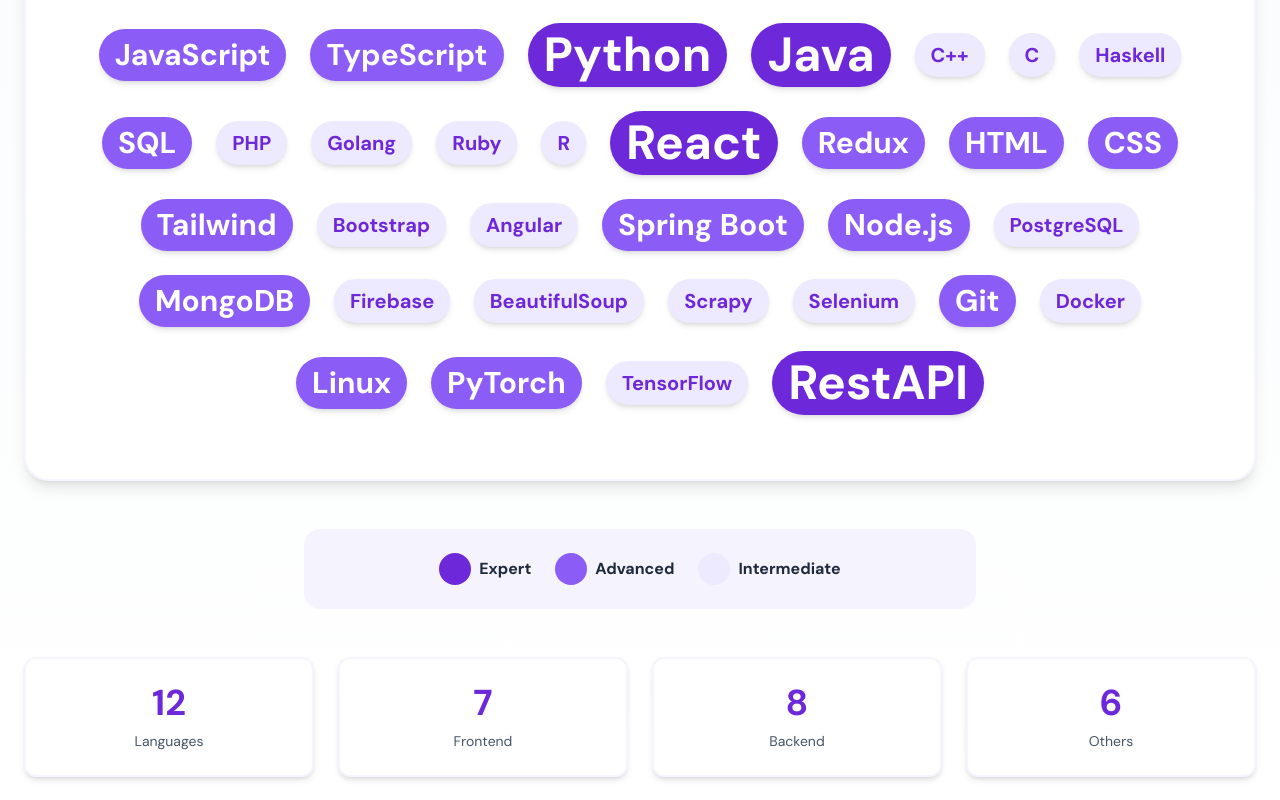
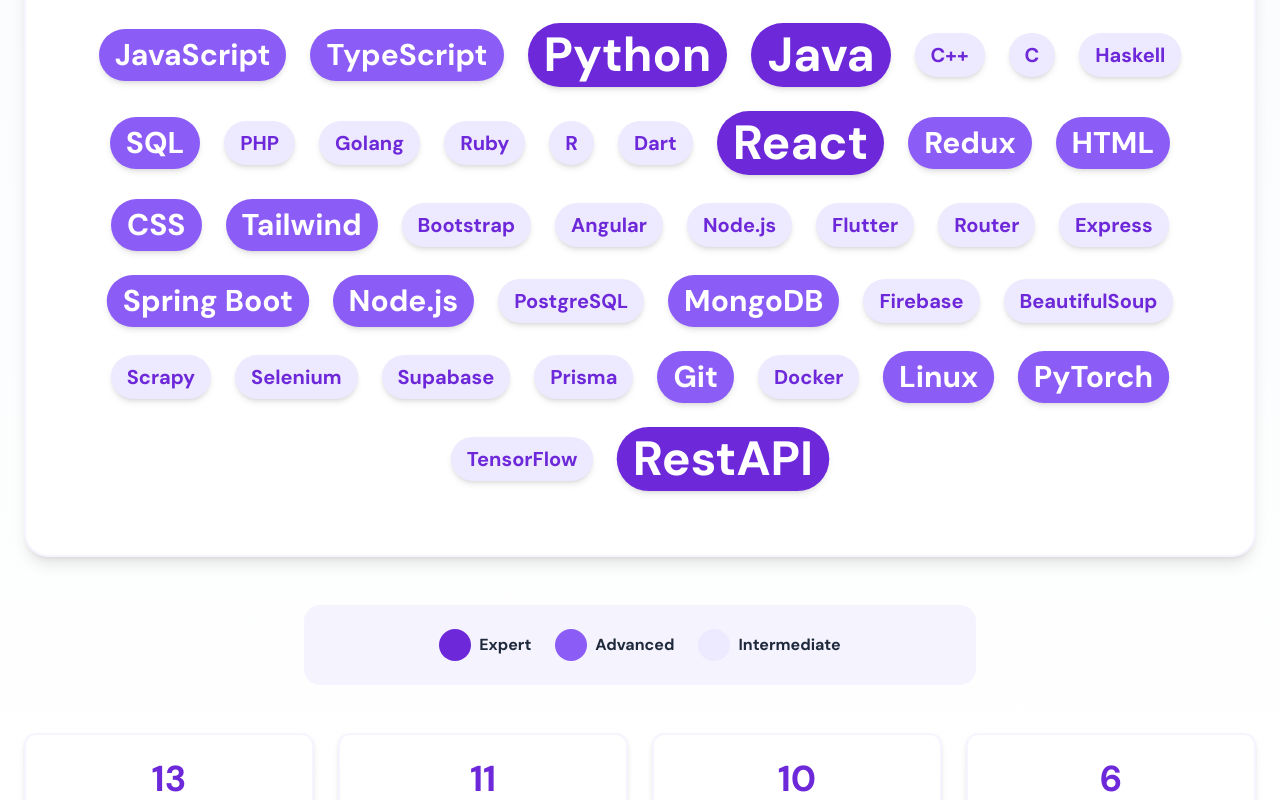
Before and after one commit to DianaWijaya/personal-website, a React (Vite) app: page / in a window 1280 px wide. Shown: the part 3860-4660 px from the top of the page. Built offline with nearby package versions, Linux system fonts and the light colour scheme.

Commit message:
Added skills

```diff
--- a/src/sections/skills/index.tsx
+++ b/src/sections/skills/index.tsx
@@ -29,6 +29,7 @@
     { name: "Golang", level: "intermediate", category: "Languages" },
     { name: "Ruby", level: "intermediate", category: "Languages" },
     { name: "R", level: "intermediate", category: "Languages" },
+    { name: "Dart", level: "intermediate", category: "Languages" },
 
     // Frontend
     { name: "React", level: "expert", category: "Frontend" },
@@ -38,6 +39,10 @@
     { name: "Tailwind", level: "advanced", category: "Frontend" },
     { name: "Bootstrap", level: "intermediate", category: "Frontend" },
     { name: "Angular", level: "intermediate", category: "Frontend" },
+    { name: "Node.js", level: "intermediate", category: "Frontend" },
+    { name: "Flutter", level: "intermediate", category: "Frontend" },
+    { name: "Router", level: "intermediate", category: "Frontend" },
+    { name: "Express", level: "intermediate", category: "Frontend" },
 
     // Backend
     { name: "Spring Boot", level: "advanced", category: "Backend" },
@@ -48,6 +53,8 @@
     { name: "BeautifulSoup", level: "intermediate", category: "Backend" },
     { name: "Scrapy", level: "intermediate", category: "Backend" },
     { name: "Selenium", level: "intermediate", category: "Backend" },
+    { name: "Supabase", level: "intermediate", category: "Backend" },
+    { name: "Prisma", level: "intermediate", category: "Backend" },
 
     // Others
     { name: "Git", level: "advanced", category: "Others" },
```
